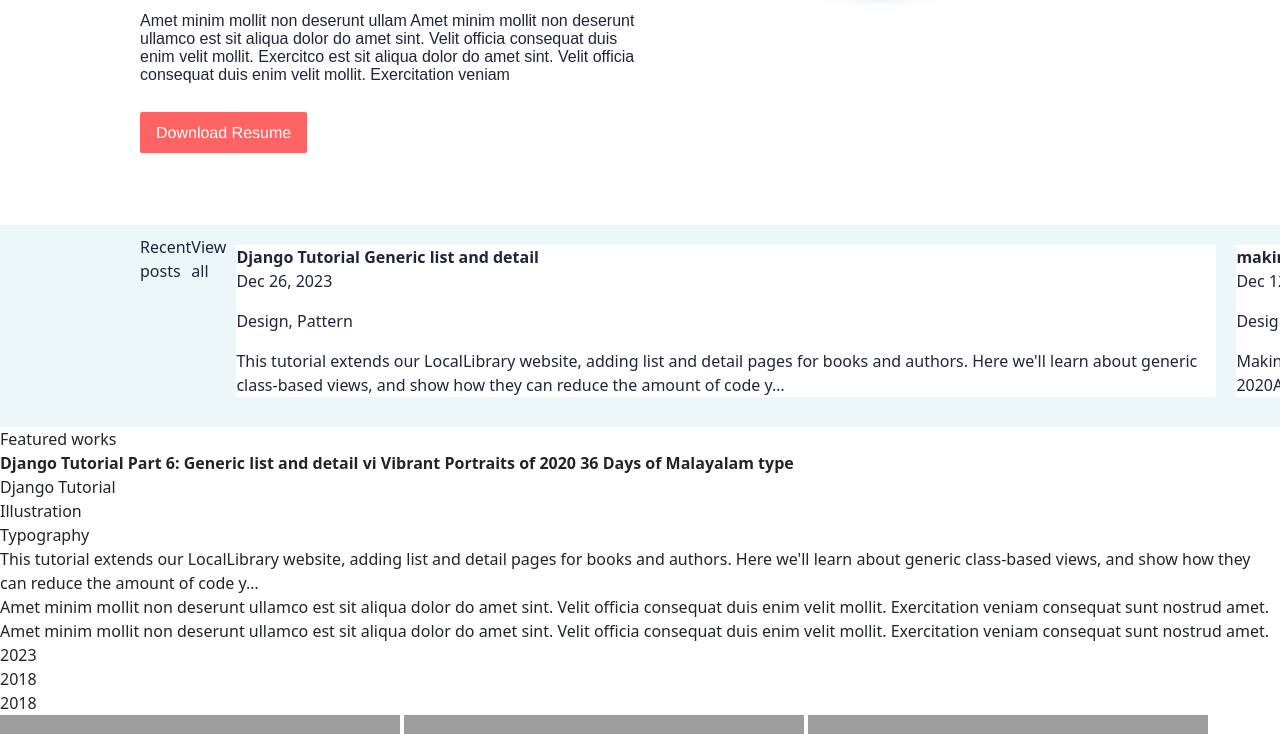
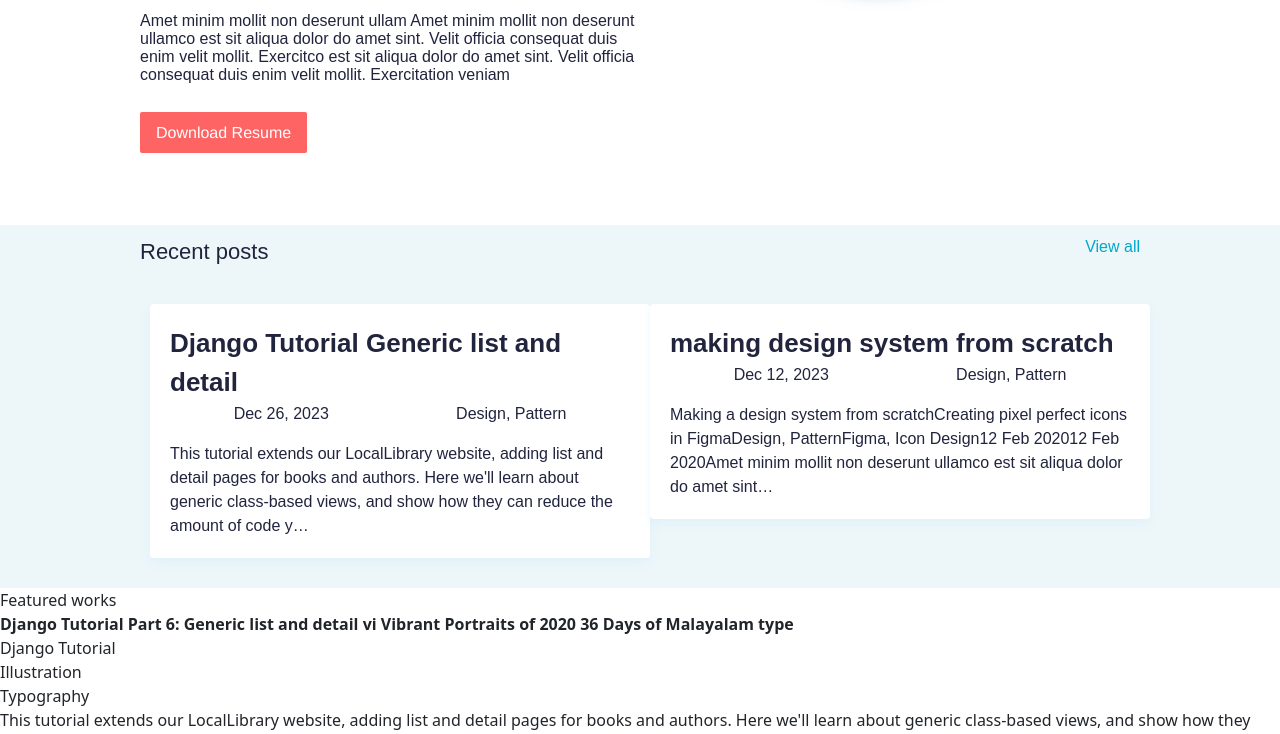
Before and after one commit to emarex1/PortfolioHub, a Django app: page / in a window 1280 px wide. Shown: the part 527-1261 px from the top of the page. Run offline with Django 4.2, Linux system fonts and the light colour scheme; data comes from the database, SQL or seed files in the repository; grey boxes are pictures that could not be loaded.

Commit message:
add css for recent_posts

```diff
--- a/static/css/base.css
+++ b/static/css/base.css
@@ -2,6 +2,7 @@
 
 body {
     margin: 0;
+    width: fit-content;
   }
 
   :root {
@@ -91,6 +92,28 @@ body {
 }
 /*  end of css for profile section */
 
+
+.recent-posts-nav {
+  display: flex;
+  justify-content: space-between;
+  background-color:rgb(237, 247, 250) ;
+  padding-left: 140px;
+  padding-right: 140px;
+  padding-top: 10px;
+}
+
+.recent-posts {
+  color: rgb(33, 36, 61);
+  font-family: sans-serif;
+  font-size: 22px;
+}
+
+.view-all {
+  color: rgb(0, 168, 204);
+  font-family: sans-serif;
+  font-size: 16px;
+}
+
 .recent-posts-container {
   background-color:rgb(237, 247, 250);
   color: rgb(33, 36, 61);
@@ -98,6 +121,8 @@ body {
   padding-left: 140px;
   padding-right: 140px;
   padding-bottom: 20px;
+  display: flex;
+  justify-content: space-between;
 
 }
 
@@ -106,29 +131,19 @@ body {
   margin: 10px;
   display:flex;
   flex-direction: column;
-  width: 100px;
+  width: auto;
+  height: auto;
+  box-shadow: rgba(187, 225, 250, 0.25) 0px 4px 10px 0px;
+  border-radius: 4px;
+  padding: 20px;
 
 }
 
-.recent-posts-nav {
-  display: flex;
-  justify-content: space-between;
-}
 
 .posts-recents-con {
-  display: flex;
-  flex-direction: row;
-}
-
-.recent-posts-container {
-  display: flex;
-  flex-wrap: nowrap; /* This prevents items from wrapping to the next line */
-  overflow-x: auto; /* Add horizontal scroll if needed */
-}
-
-.posts-recents-con {
-  flex: 0 0 auto; /* This makes the container take its content's size without growing or shrinking */
-  width: 100%; /* Adjust width as needed */
+  flex: 0 1 auto; /* This makes the container take its content's size without growing or shrinking */
+  width: 100%;
+  height: 100%; /* Adjust width as needed */
   /* Additional styling */
 }
 
@@ -136,3 +151,22 @@ body {
   width: 100%; /* Adjust width as needed */
   /* Additional styling */
 }
+
+.posts-title {
+  font-family: sans-serif;
+  color: rgb(33, 36, 61);
+  font-size: 26px;
+  font-weight: 700;
+}
+
+.feb-2020, .design-pattern {
+  color: rgb(33, 36, 61);
+  font-size: 16px;
+  font-family: sans-serif;
+}
+
+.post-body {
+  color: rgb(33, 36, 61);
+  font-size: 16px;
+  font-family: sans-serif;
+}
--- a/templates/recent_post.html
+++ b/templates/recent_post.html
@@ -1,19 +1,19 @@
 <!-- recent_post.html -->
 
+<div class="recent-posts-nav">
+  <p class="recent-posts">Recent posts</p>
+  <p class="view-all">View all</p>
+</div>
 <div class="recent-posts-container">
-  <div class="recent-posts-nav">
-    <p class="recent-posts">Recent posts</p>
-    <p class="view-all">View all</p>
-  </div>
   {% for item in posts %}
   <div class="posts-recents-con">
   <div class="posts-recents">
     <div class="posts-title"><b>{{ item.title }}</b></div>
-    <div>
+    <div style="display: flex; justify-content: space-around;">
       <p class="feb-2020">{{ item.date|date:"M" }} {{ item.date|date:"d" }}, {{ item.date|date:"Y" }}</p>
       <p class="design-pattern">Design, Pattern</p>
     </div>
-    <div class="amet-minim-mollit1">{{ item.body|truncatechars:200 }}</div>
+    <div class="post-body">{{ item.body|truncatechars:200 }}</div>
   </div>
   </div>
   {% endfor %}
```
